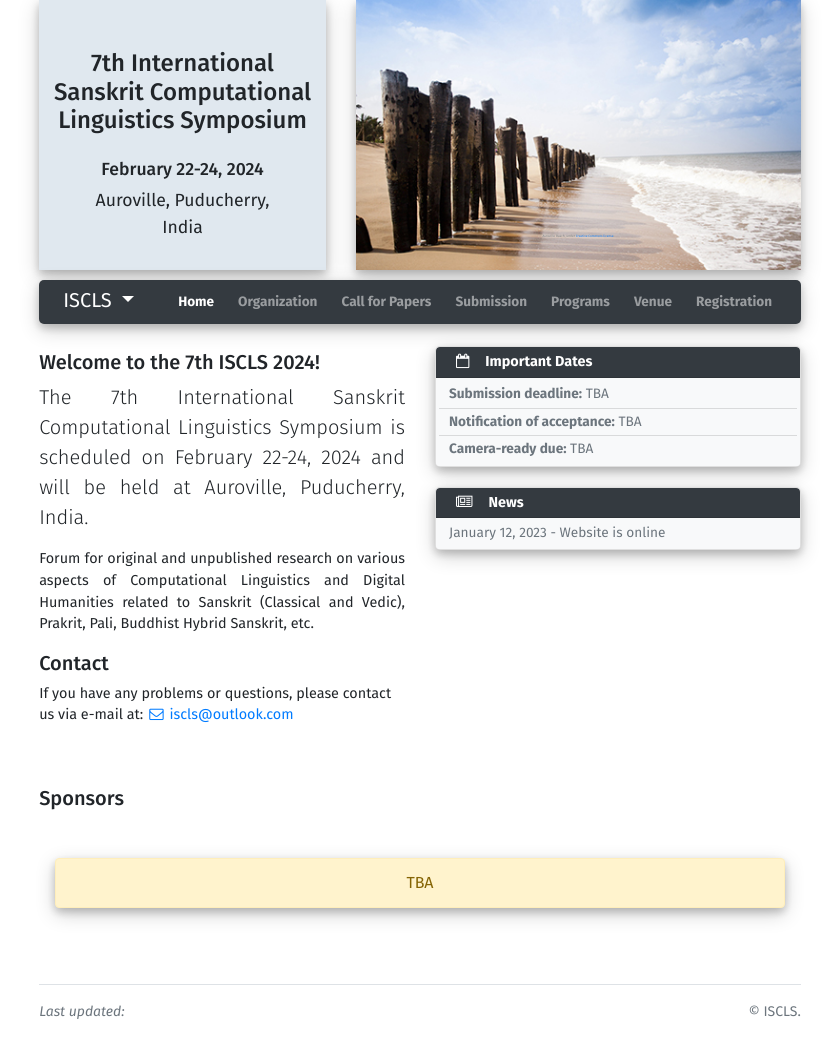
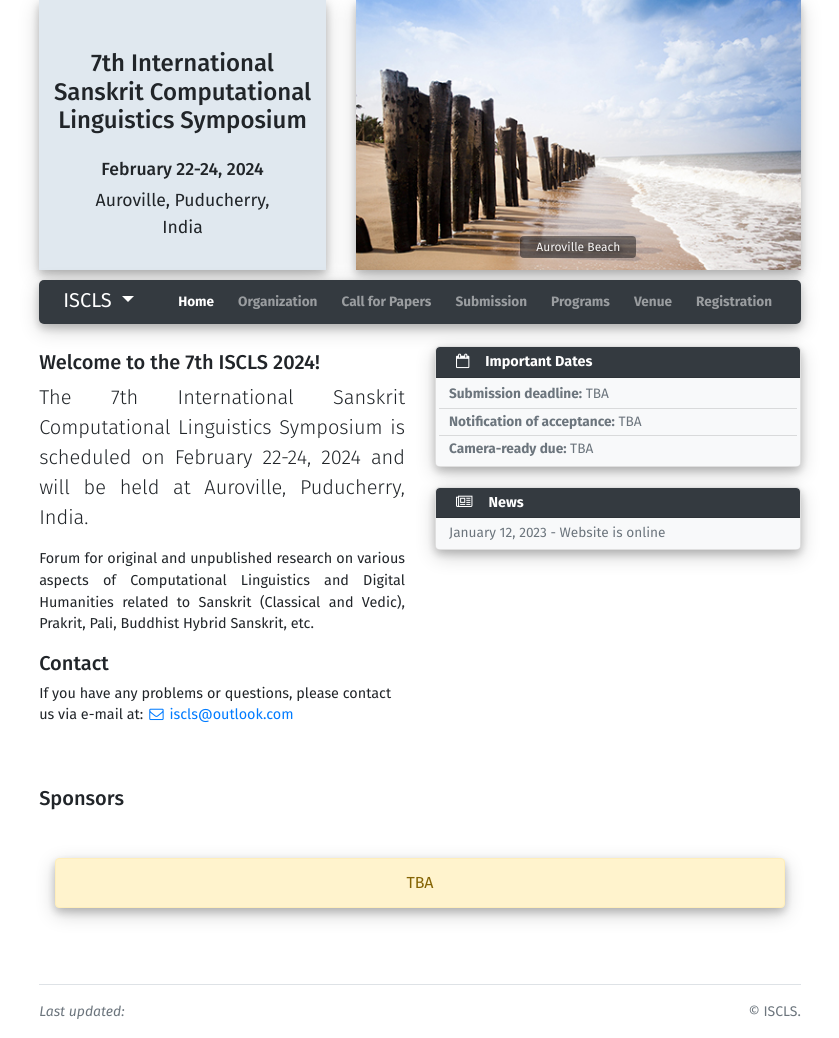
Before and after one commit to hrishikeshrt/jekyll-conference-template, a Jekyll site: the page built from index.html, in a window 1280 px wide. Shown: the whole page, without its empty margins (220-1059 px from the left). Built offline with Jekyll 4.4.1, drawn with Linux system fonts in a browser that asks for light colours.

Commit message:
feat: display slideshow caption
* add (black + opacity) background to caption
* style: indent header.html

```diff
--- a/_includes/header.html
+++ b/_includes/header.html
@@ -22,45 +22,45 @@
             <div id="myCarousel" class="carousel slide" data-ride="carousel">
 
                 <div class="carousel-inner" role="listbox">
-
                     {% for slide in site.data.conference.slideshow %}
                     {% if page.slide_id and page.slide_id  == slide.id %}
-                    <div class="carousel-item active">
+                    {% assign active = "active" %}
                     {% else %}
-                        <div class="carousel-item">
+                    {% assign active = "" %}
                     {% endif %}
-                            <!--<img class="img-fluid" src="{{ site.baseurl }}{{ slide.image_path }}" alt="{{ slide.description }}">-->
+                    <div class="carousel-item {{active}}">
                         <img class="img-fluid" src="{{ slide.image_path }}" alt="{{ slide.description }}">
-                            <div class="carousel-caption d-none d-md-block text-muted">
-                                <p class="align-bottom">{{slide.description}},
+                        <div class="carousel-caption">
+                            <p class="align-bottom text-white">
+                                <span class="px-3 py-1 rounded">
+                                {{slide.description}}
                                 {% if slide.photographer.name %}
-                                    by <a href="{{slide.photographer_link}}">{{slide.photographer_name}}</a>,
+                                by <a href="{{slide.photographer_link}}">{{slide.photographer_name}}</a>
                                 {% endif %}
-                                    under <a href="https://creativecommons.org/licenses/by-nc-nd/2.0/">Creative Commons
-                                        license</a>.
+                                </span>
                             </p>
                         </div>
                     </div>
                     {% endfor %}
-
                 </div>
             </div>
         </div>
     </div>
 
     <div class="row">
-
         <!--navbar-->
         <div class="mynav col-xs-12 col-sm-12 col-md-12 col-lg-12 col-xl-10 offset-xl-1">
             <nav class="nav navbar-dark bg-dark navbar-expand-lg">
                 {% if site.data.conference.previous_iterations %}
-                    <a class="navbar-brand ml-4 dropdown-toggle" href="#" title="Previous Iterations of {{site.data.conference.short_name}}" role="button" data-toggle="dropdown" aria-expanded="false">
+                <a class="navbar-brand ml-4 dropdown-toggle" href="#"
+                    title="Previous Iterations of {{site.data.conference.short_name}}" role="button"
+                    data-toggle="dropdown" aria-expanded="false">
                     {{site.data.conference.short_name}}
                 </a>
                 <div class="dropdown-menu">
                     <span class="dropdown-item"></span>
                     {% for previous in site.data.conference.previous_iterations %}
-                        <a class="dropdown-item" href="{{previous.url}}" target="_blank" rel="noopener">
+                    <a class="dropdown-item text-secondary" href="{{previous.url}}" target="_blank" rel="noopener">
                         {{previous.name}}, {{previous.year}}
                     </a>
                     {% endfor %}
@@ -119,6 +119,5 @@
                 </div>
             </nav>
         </div>
-
     </div>
 </header>
--- a/assets/main.css
+++ b/assets/main.css
@@ -43,15 +43,16 @@ body {
     box-shadow: 0 4px 8px 0 rgba(0, 0, 0, 0.2), 0 6px 20px 0 rgba(0, 0, 0, 0.19);
 }
 
-
 .carousel-caption {
     bottom: 1rem;
     opacity: 0.9;
     height: 1rem;
 }
 
-.carousel-caption p {
-    font-size: 0.2rem;
+.carousel-caption p span {
+    font-size: 0.75rem;
+    text-shadow: 2px 2px 5px #000;
+    background-color: rgba(0, 0, 0, 0.5); /* black with opacity */
 }
 
 .card {
```
Lines whose indentation alone changed are shown as unchanged.
